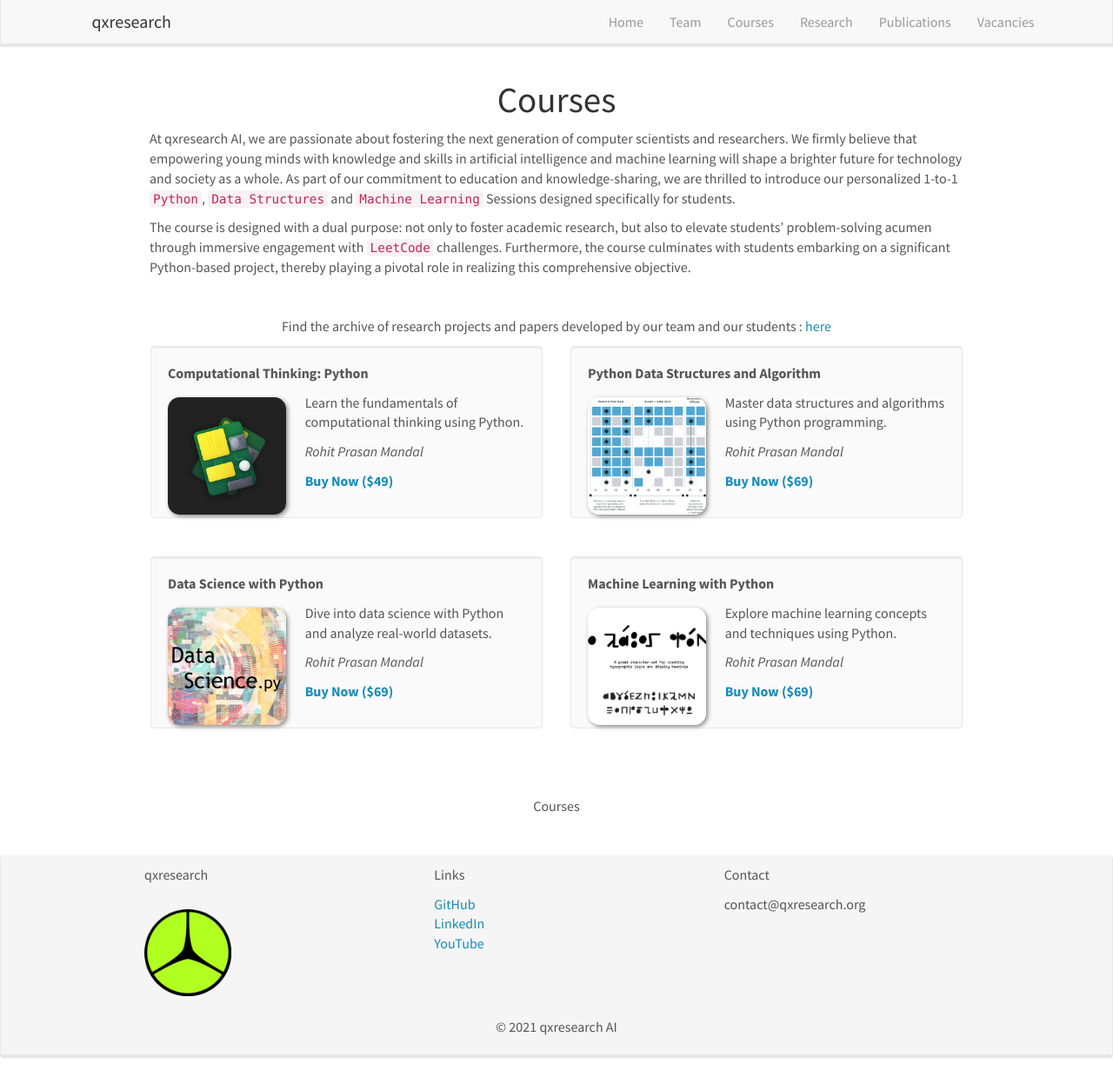
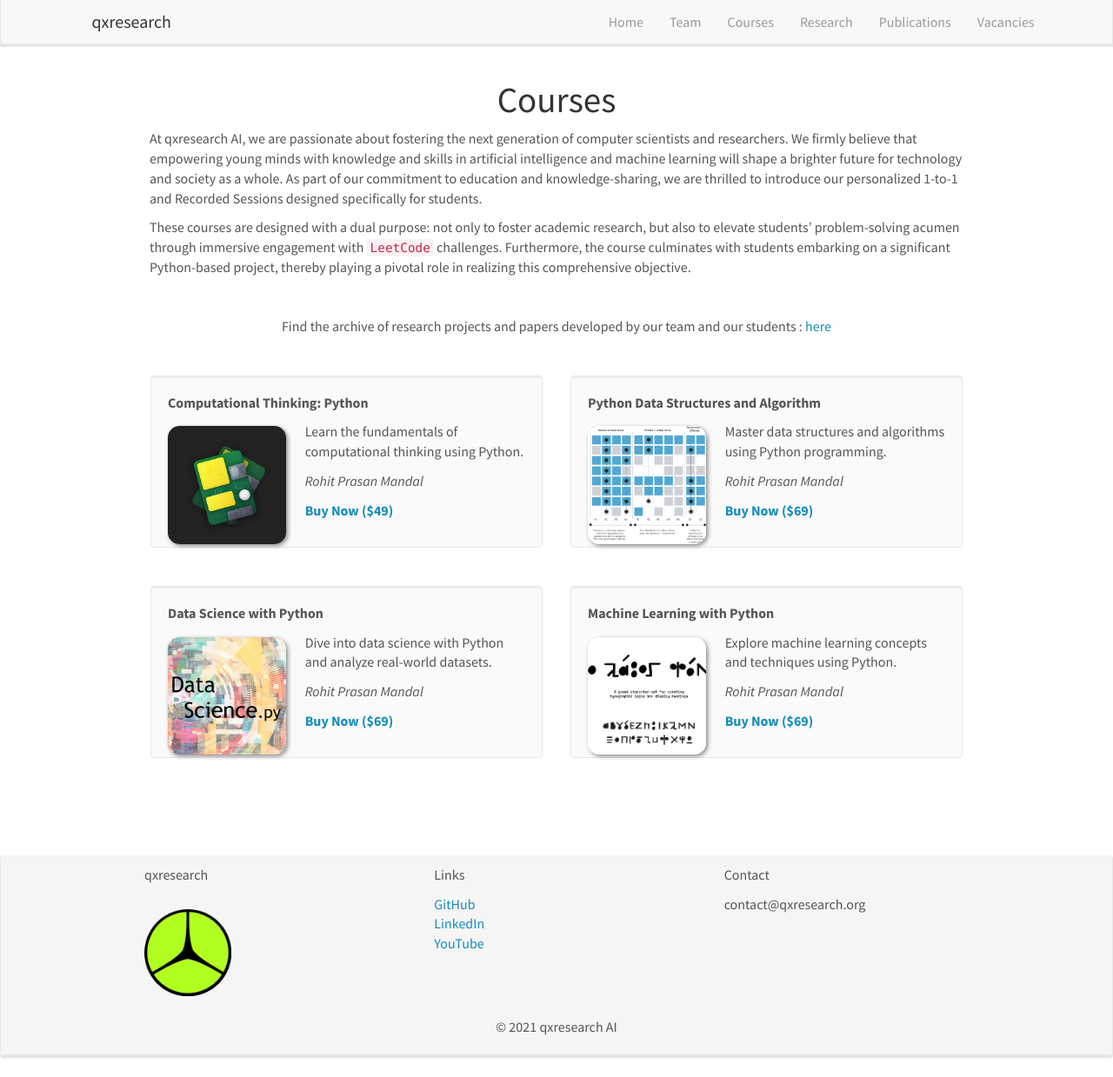
Before and after one commit to qxresearch/qxresearch.github.io, a Jekyll site: the page built from _pages/courses.md, in a window 1280 px wide and 1239 px high. Shown: the whole window at 87% size. Built offline with Jekyll 4.4.1, drawn with Linux system fonts in a browser that asks for light colours; nearby versions of some CDN libraries.

Commit message:
Update courses.md

```diff
--- a/_pages/courses.md
+++ b/_pages/courses.md
@@ -11,15 +11,15 @@ permalink: /courses/
 </div>
 
 
-At qxresearch AI, we are passionate about fostering the next generation of computer scientists and researchers. We firmly believe that empowering young minds with knowledge and skills in artificial intelligence and machine learning will shape a brighter future for technology and society as a whole. As part of our commitment to education and knowledge-sharing, we are thrilled to introduce our personalized 1-to-1 `Python`, `Data Structures` and `Machine Learning` Sessions designed specifically for students.
+At qxresearch AI, we are passionate about fostering the next generation of computer scientists and researchers. We firmly believe that empowering young minds with knowledge and skills in artificial intelligence and machine learning will shape a brighter future for technology and society as a whole. As part of our commitment to education and knowledge-sharing, we are thrilled to introduce our personalized 1-to-1 and Recorded Sessions designed specifically for students.
 
-The course is designed with a dual purpose: not only to foster academic research, but also to elevate students' problem-solving acumen through immersive engagement with `LeetCode` challenges. Furthermore, the course culminates with students embarking on a significant Python-based project, thereby playing a pivotal role in realizing this comprehensive objective.
+These courses are designed with a dual purpose: not only to foster academic research, but also to elevate students' problem-solving acumen through immersive engagement with `LeetCode` challenges. Furthermore, the course culminates with students embarking on a significant Python-based project, thereby playing a pivotal role in realizing this comprehensive objective.
 
 <br>
 
-
 <p style="text-align: center;">Find the archive of research projects and papers developed by our team and our students : [here](https://github.com/qxresearch/qxresearch-event-1)</p>
 
+<br>
 
 {% assign number_printed = 0 %}
 {% for publi in site.data.courses %}
@@ -59,10 +59,6 @@ The course is designed with a dual purpose: not only to foster academic research
 
 <p> &nbsp; </p>
 
-<p align="center">
-  Courses
-</p>
-
 
 
 
```
